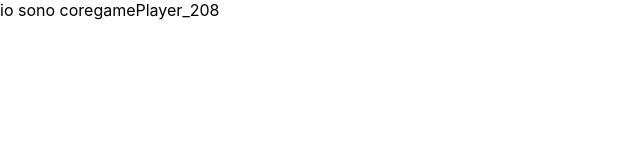
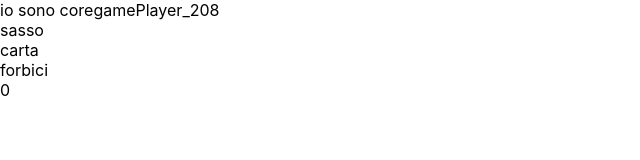
Before and after one commit to gabrielaveliu/react-morraCinese, a React (Create React App) app in the folder morra_cinese/: page / in a window 1280 px wide. Shown: the top 160 px of the page, without its empty margins (0-640 px from the left). Built offline with nearby package versions, Linux system fonts and the light colour scheme.

Commit message:
Initialized core game

```diff
--- a/morra_cinese/src/components/classComponents/CoreGame/CoreGame.js
+++ b/morra_cinese/src/components/classComponents/CoreGame/CoreGame.js
@@ -3,6 +3,7 @@ import React, { Component } from 'react';
 
 /* utils */
 import utils from '../../../utils/utils';
+import CardSelection from '../../funcComponent/CardSelection';
 
 
 
@@ -10,19 +11,76 @@ class CoreGame extends Component {
     constructor(props) {
         super(props);
 
-        this.player = {
-            name: this.props.namePlayer,
-            punteggio: 0,
+        this.assetGame = ['forbici', 'carta', 'sasso']
+
+        this.state = {
+            player: {
+                name: this.props.namePlayer,
+                punteggio: 0,
+            }
         }
     }
 
+    /* forbici vince su carta, perde su sasso */
+    match = (typeCard) => {
+        let pcChoice = this.assetGame[utils.getRandomNumber(0, 2)];
+        let flagCase = null;
+        //player wins
+        if ((typeCard === this.assetGame[0] && pcChoice === this.assetGame[1])
+            || (typeCard === this.assetGame[1] && pcChoice === this.assetGame[2])
+            || (typeCard === this.assetGame[2] && pcChoice === this.assetGame[0])) {
+            flagCase = true
+            console.log('hai vinto', pcChoice, flagCase)
 
-    /* da qui ci collegheremo a LOgin e CoreGame */
+            //tie
+        } else if ((typeCard === this.assetGame[0] && pcChoice === this.assetGame[0])
+            || (typeCard === this.assetGame[1] && pcChoice === this.assetGame[1])
+            || (typeCard === this.assetGame[2] && pcChoice === this.assetGame[2])) {
+            flagCase = false
+            console.log('hai pareggiato', pcChoice, flagCase)
+
+
+            //player loses
+        } else if ((pcChoice === this.assetGame[0] && typeCard === this.assetGame[1])
+            || (pcChoice === this.assetGame[1] && typeCard === this.assetGame[2])
+            || (pcChoice === this.assetGame[2] && typeCard === this.assetGame[0])) {
+            flagCase = false
+            console.log('hai perso', pcChoice, flagCase)
+        }
+        if (flagCase) {
+            this.setState({
+
+                player: {
+                    punteggio: this.state.player.punteggio+1
+                }
+
+            })
+        }
+
+    }
+
+
+    /* da qui ci collegheremo a Login e CoreGame */
     render() {
         return (
             <div>
                 io sono coregame
                 {this.props.namePlayer}
+                <CardSelection
+                    callback={this.match}
+                    typeCard='sasso'
+                />
+                <CardSelection
+                    callback={this.match}
+                    typeCard='carta'
+                />
+                <CardSelection
+                    callback={this.match}
+                    typeCard='forbici'
+                />
+                {
+                    this.state.player.punteggio
+                }
             </div>
         )
     }
--- /dev/null
+++ b/morra_cinese/src/components/funcComponent/CardSelection.js
@@ -0,0 +1,35 @@
+import PropTypes from "prop-types";
+
+
+const CardSelection = (props) => {
+
+    const handleClick = () => {
+        console.log(props.typeCard)
+        if (props.callback !== undefined)
+            props.callback(props.typeCard)
+    }
+
+    return (
+        <div
+            className="coverCard"
+            onClick={handleClick}
+
+        >
+            {
+                props.typeCard
+            }
+            <img >
+            </img>
+
+        </div>
+    )
+
+
+}
+CardSelection.propTypes = {
+    callback: PropTypes.func,
+    class: PropTypes.string,
+    typeCard: PropTypes.string
+}
+
+export default CardSelection;
```
